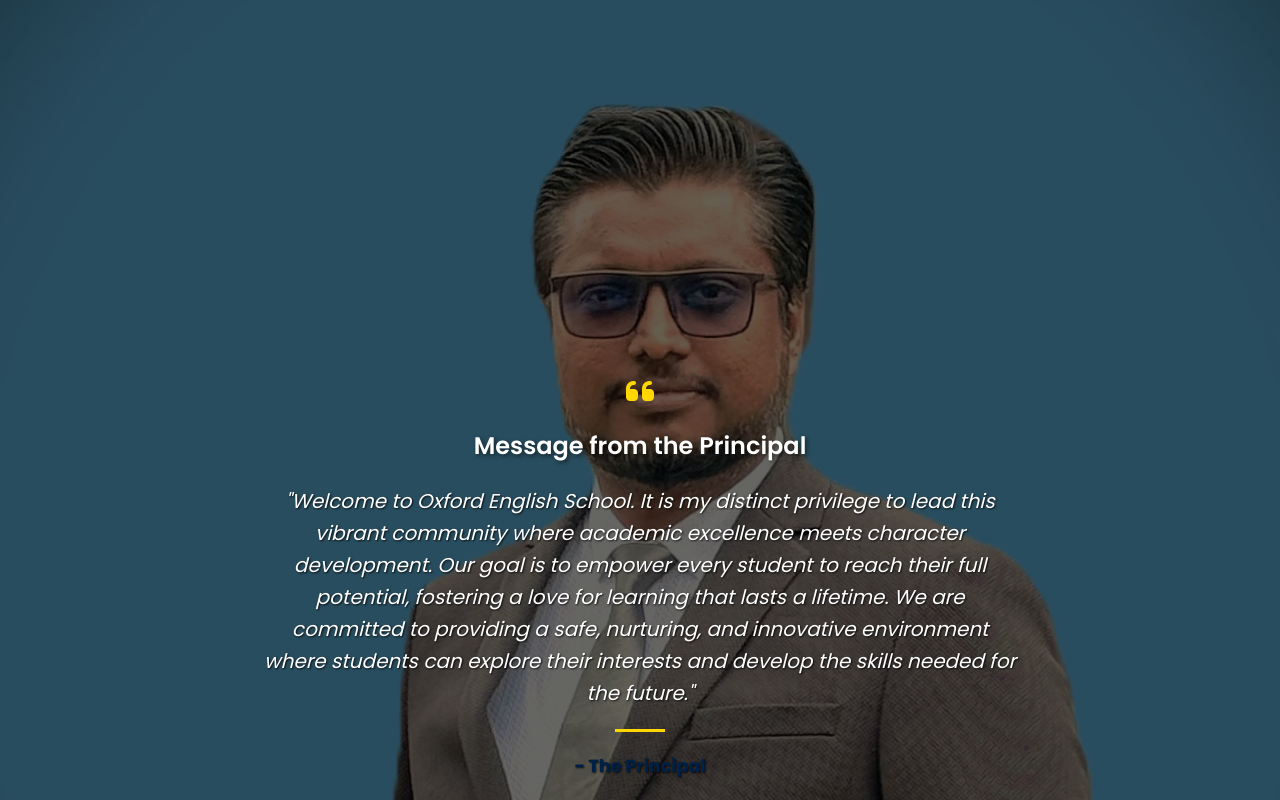
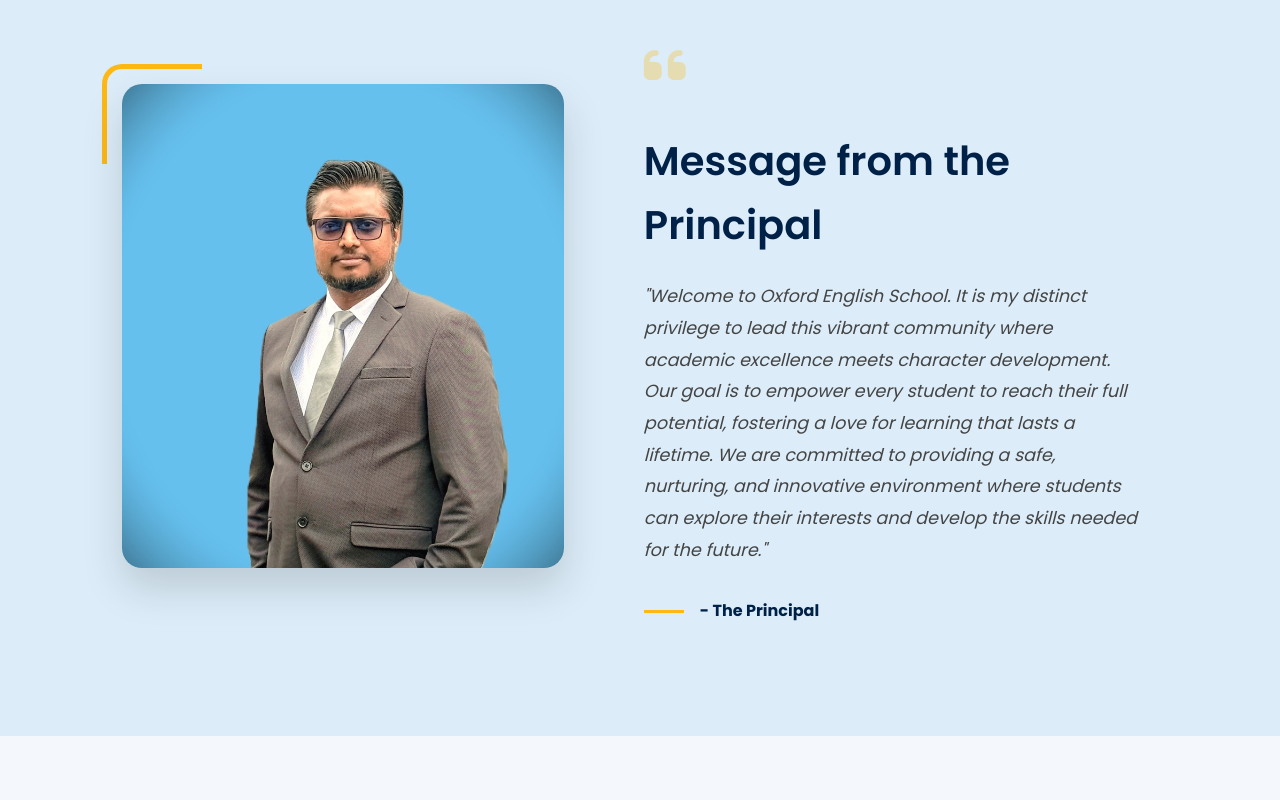
Before and after one commit to laxmirimal/OxfordEnglishSchool, a React (Vite) app: page /about in a window 1280 px wide. Shown: the part 800-1600 px from the top of the page. Built offline with nearby package versions, Linux system fonts and the light colour scheme.

Commit message:
updated about page with principle message

```diff
--- a/src/pages/About.jsx
+++ b/src/pages/About.jsx
@@ -19,56 +19,143 @@
         </div>
       </section>
 
-      <section className="section reveal" style={{ padding: 0 }}>
-        <div className="container" style={{ maxWidth: '100%', padding: 0, position: 'relative' }}>
+      <section className="section bg-light">
+        <div className="container">
+          <div className="principal-message-container">
+            <div className="principal-image-wrap reveal">
+              <img
+                src="/assets/images/principalmessage.jpeg"
+                alt="The Principal"
+                className="principal-img"
+              />
+              <div className="image-decoration"></div>
+            </div>
 
-          {/* Main Image - ensuring it is not cropped */}
-          <img
-            src="/assets/images/principalmessage.jpeg"
-            alt="Principal Message"
-            style={{
-              width: '100%',
-              height: 'auto',
-              display: 'block',
-              minHeight: '400px', // Fallback for very wide screens if needed, though 'auto' preserves ratio
-              objectFit: 'cover' // Only crops if we force a height, but here we let height be auto
-            }}
-          />
-
-          {/* Dark Overlay - positioned over the image */}
-          <div
-            style={{
-              position: 'absolute',
-              top: 0,
-              left: 0,
-              width: '100%',
-              height: '100%',
-              backgroundColor: 'rgba(0, 0, 0, 0.6)', // Slightly lighter to see image details better
-              display: 'flex',
-              alignItems: 'center',
-              justifyContent: 'center'
-            }}
-          >
-            {/* Text Content */}
-            <div className="testimonial-content" style={{ maxWidth: '800px', padding: '20px', textAlign: 'center', color: '#fff' }}>
-              <i className="fas fa-quote-left" style={{ fontSize: '2rem', marginBottom: '20px', color: '#ffd700' }}></i>
-              <h2 style={{ marginBottom: '20px', color: '#fff', textShadow: '2px 2px 4px rgba(0,0,0,0.5)' }}>{t('principal_message_title')}</h2>
-              <p style={{
-                fontSize: 'clamp(1rem, 2vw, 1.25rem)', // Responsive font size
-                fontStyle: 'italic',
-                lineHeight: '1.6',
-                marginBottom: '20px',
-                textShadow: '1px 1px 2px rgba(0,0,0,0.8)'
-              }}>
-                "{t('principal_message_body')}"
-              </p>
-              <div style={{ width: '50px', height: '3px', background: '#ffd700', margin: '0 auto 20px' }}></div>
-              <h4 style={{ fontSize: '1.1rem', fontWeight: 'bold', textShadow: '1px 1px 2px rgba(0,0,0,0.8)' }}>- The Principal</h4>
+            <div className="principal-text-content reveal">
+              <div className="quote-icon">
+                <i className="fas fa-quote-left"></i>
+              </div>
+              <h2 className="principal-title">{t('principal_message_title')}</h2>
+              <div className="text-body">
+                <p>"{t('principal_message_body')}"</p>
+              </div>
+              <div className="principal-signature">
+                <div className="signature-line"></div>
+                <h4>- The Principal</h4>
+              </div>
             </div>
           </div>
-
         </div>
       </section>
+
+      <style jsx>{`
+        .principal-message-container {
+          display: grid;
+          grid-template-columns: 1fr 1.2fr;
+          gap: 4rem;
+          align-items: center;
+          padding: 2rem 0;
+        }
+
+        .principal-image-wrap {
+          position: relative;
+          z-index: 1;
+        }
+
+        .principal-img {
+          width: 100%;
+          border-radius: 20px;
+          box-shadow: 0 20px 40px rgba(0,0,0,0.15);
+          position: relative;
+          z-index: 2;
+        }
+
+        .image-decoration {
+          position: absolute;
+          top: -20px;
+          left: -20px;
+          width: 100px;
+          height: 100px;
+          border-top: 5px solid var(--secondary-color);
+          border-left: 5px solid var(--secondary-color);
+          border-radius: 20px 0 0 0;
+          z-index: 0;
+        }
+
+        .principal-text-content {
+          padding: 1rem;
+        }
+
+        .quote-icon {
+          font-size: 3rem;
+          color: var(--secondary-color);
+          margin-bottom: 1.5rem;
+          opacity: 0.3;
+        }
+
+        .principal-title {
+          font-size: 2.5rem;
+          margin-bottom: 1.5rem;
+          position: relative;
+          display: inline-block;
+        }
+
+        .text-body {
+          font-size: 1.1rem;
+          line-height: 1.8;
+          color: #444;
+          font-style: italic;
+          margin-bottom: 2rem;
+        }
+
+        .principal-signature {
+          display: flex;
+          align-items: center;
+          gap: 1rem;
+        }
+
+        .signature-line {
+          width: 40px;
+          height: 3px;
+          background: var(--secondary-color);
+        }
+
+        .principal-signature h4 {
+          margin: 0;
+          font-weight: 700;
+          color: var(--primary-color);
+        }
+
+        @media (max-width: 992px) {
+          .principal-message-container {
+            grid-template-columns: 1fr;
+            gap: 3rem;
+            text-align: center;
+          }
+
+          .principal-image-wrap {
+            max-width: 500px;
+            margin: 0 auto;
+          }
+
+          .principal-signature {
+            justify-content: center;
+          }
+
+          .principal-title {
+            font-size: 2rem;
+          }
+        }
+
+        @media (max-width: 576px) {
+          .principal-title {
+            font-size: 1.75rem;
+          }
+          .text-body {
+            font-size: 1rem;
+          }
+        }
+      `}</style>
 
       <section className="section reveal" style={{ background: 'var(--light-bg)' }}>
         <div className="container">
```
Also changed, not shown: public/assets/images/unpic7.jpeg.
